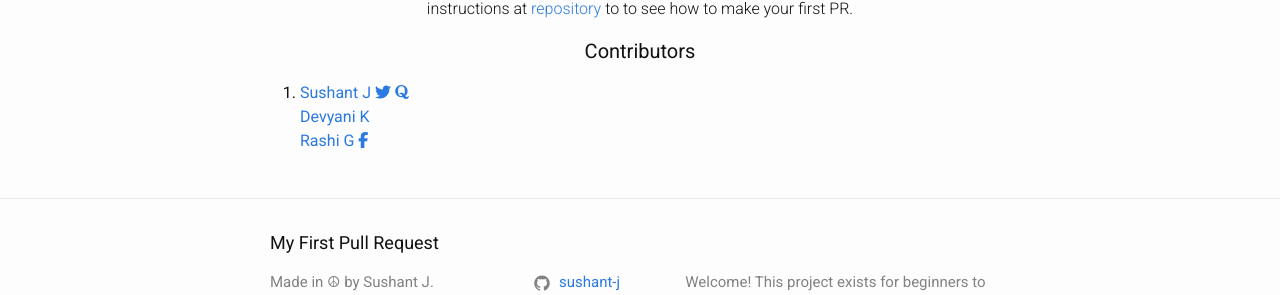
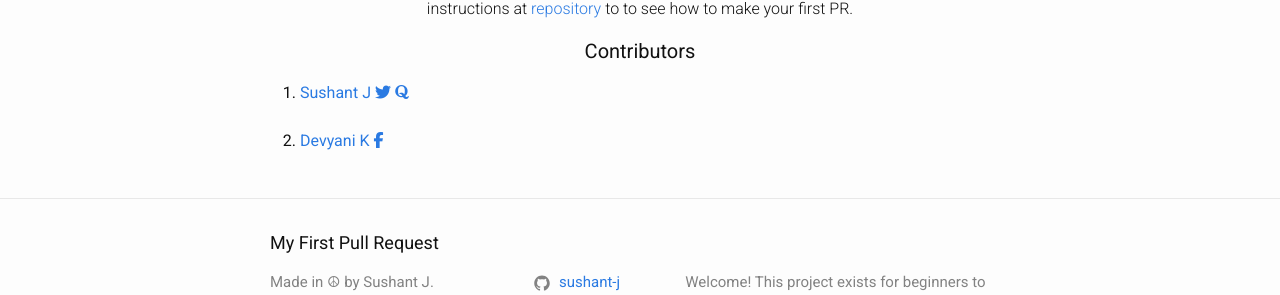
Before and after one commit to sushant-j/my-first-pull-request, a Jekyll site: the page built from index.md, in a window 1280 px wide. Shown: the part 182-477 px from the top of the page. Built offline with Jekyll 4.4.1, drawn with Linux system fonts in a browser that asks for light colours; nearby versions of some CDN libraries.

Commit message:
third pull

```diff
--- a/_layouts/home.html
+++ b/_layouts/home.html
@@ -21,20 +21,19 @@ layout: default
       <a href="https://www.quora.com/profile/Sushant-Joshi-5">
         <i class="fa fa-quora"></i>
       </a>
+      </li>
+
       <br>
+
+      <li>
       <a href="https://github.com/devyanigeca/">
        Devyani K
       </a>
-      <br>
-      <a href="https://github.com/devyanigeca/">
-       Rashi G
-      </a>
-      <a href="https://www.facebook.com/profile/devyani kulkarni">
+
+        <a href="https://www.facebook.com/profile/devyani kulkarni">
         <i class="fa fa-facebook"></i>
       </a>
 
-
-
-    </li>
+      </li>
   </ol>
 </div>
```
